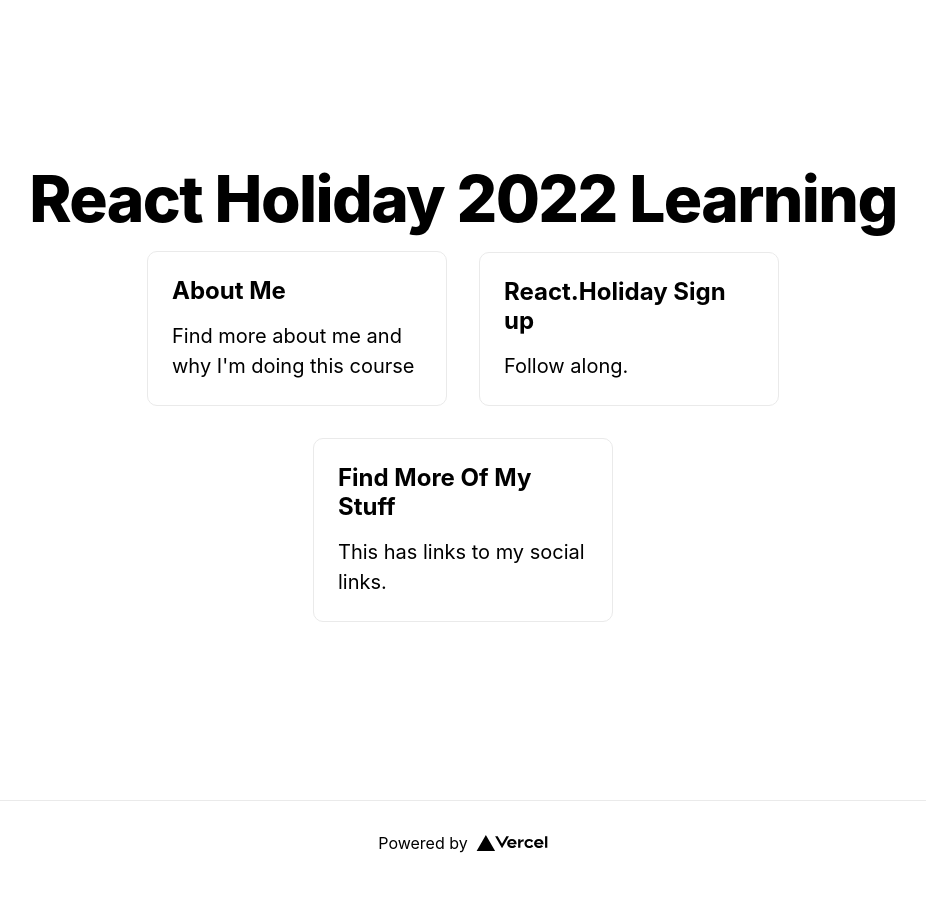
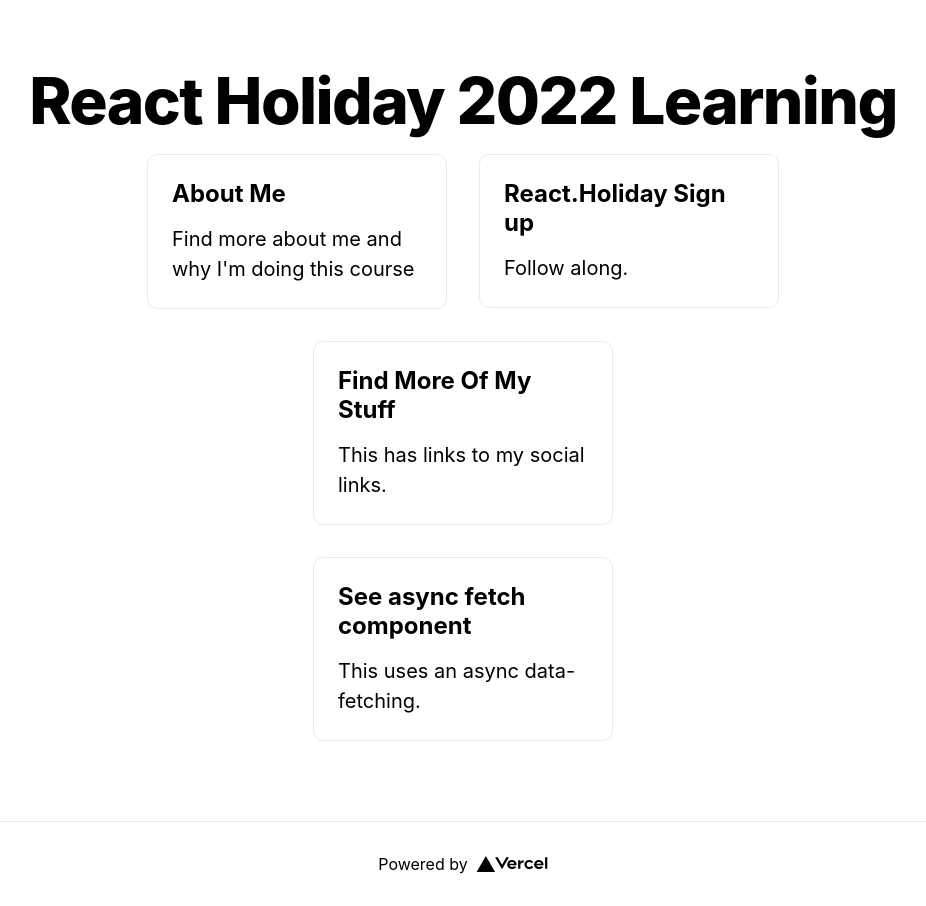
Before and after one commit to JackHowa/reactholiday22, a Next.js app: page / in a window 1280 px wide. Shown: the whole page, without its empty margins (177-1103 px from the left). Before the commit the page ends 885 px from the top, so only its background shows below. Built offline with nearby package versions, Linux system fonts and the light colour scheme.

Commit message:
feat: day 8: Show fetch async component

```diff
--- a/app/page.jsx
+++ b/app/page.jsx
@@ -29,7 +29,13 @@ export default function Home() {
             <h2>Find More Of My Stuff</h2>
             <p>This has links to my social links.</p>
           </a>
-          </div>
+        </div>
+        <div className={styles.grid}>
+          <a href="/hello" className={styles.card}>
+            <h2>See async fetch component</h2>
+            <p>This uses an async data-fetching.</p>
+          </a>
+        </div>
       </main>
 
       <footer className={styles.footer}>
--- a/pages/api/hello.js
+++ b/pages/api/hello.js
@@ -1,5 +1,5 @@
 // Next.js API route support: https://nextjs.org/docs/api-routes/introduction
 
-export default function handler(req, res) {
-  res.status(200).json({ name: 'John Doe' })
+export default function handler(_req, res) {
+  res.status(200).json({ name: 'jackhowa' })
 }
```
Also changed, not shown: app/hello/page.jsx (added, +8 -0 lines), 1 other file (tests, documents, lock files or other folders).
